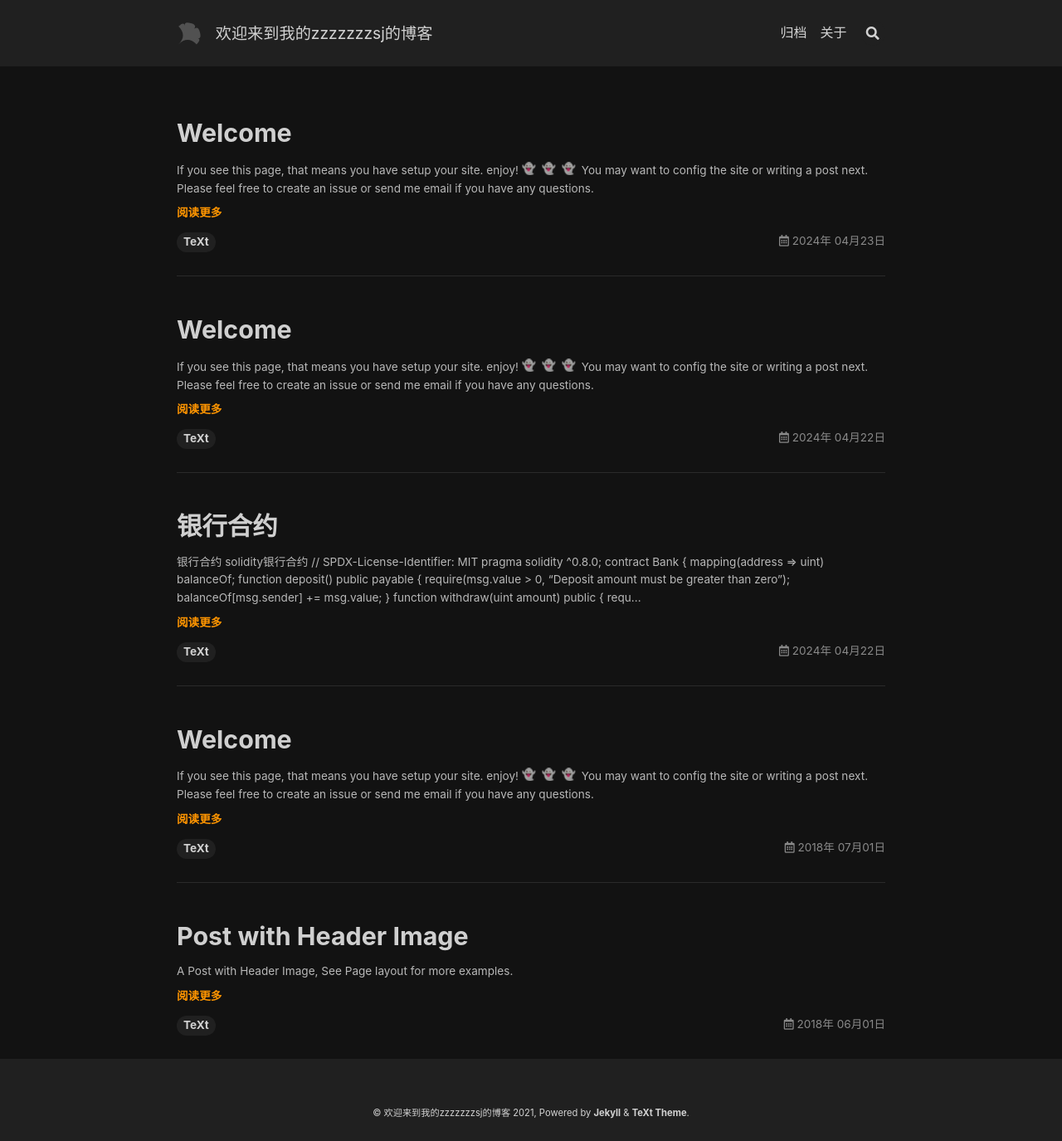
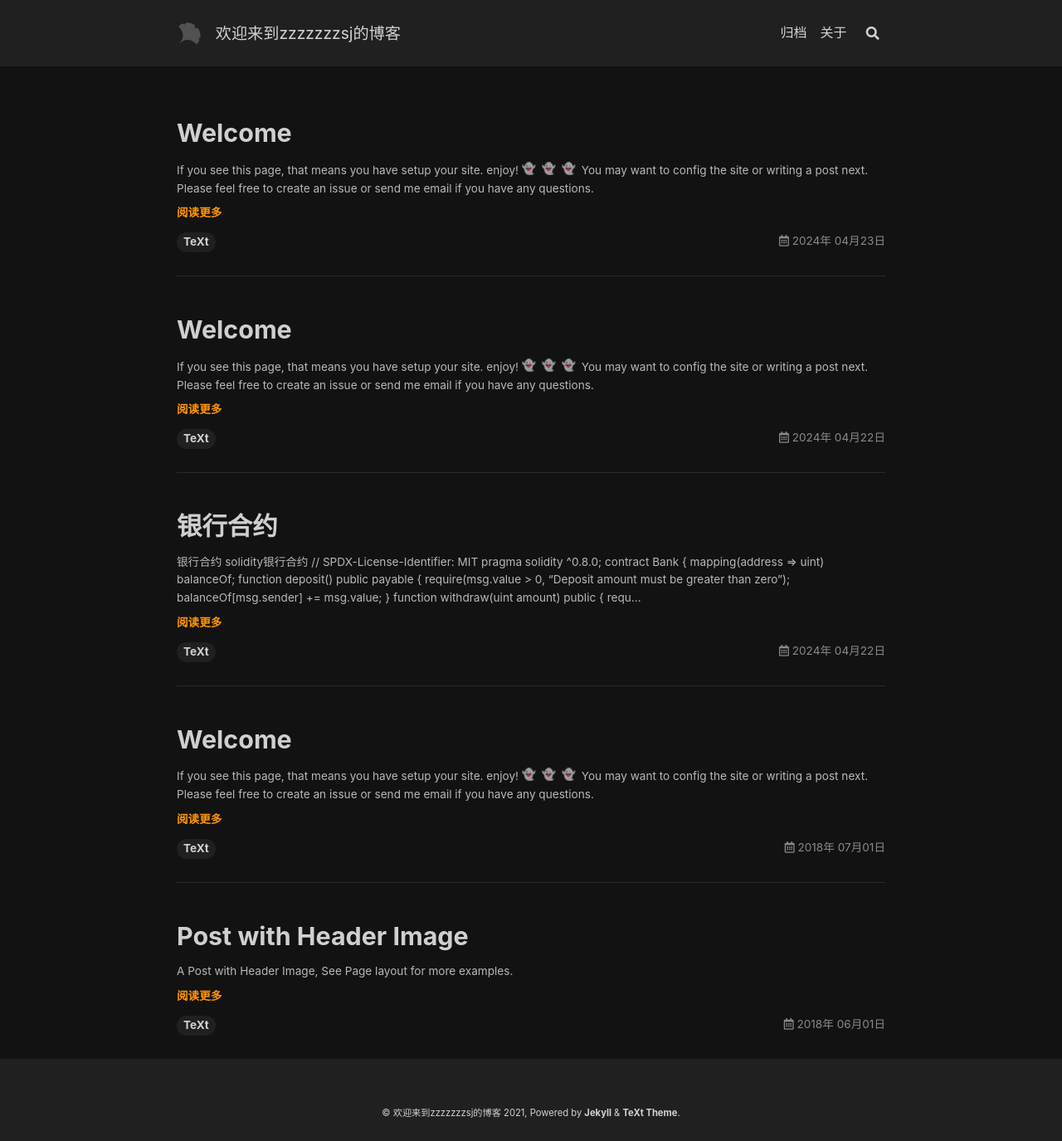
Before and after one commit to zzz100868/zzz100868.github.io, a Jekyll site: the page built from index.html, in a window 1280 px wide. Shown: the whole page at 83% size. Built offline with Jekyll 4.4.1, drawn with Linux system fonts in a browser that asks for light colours; nearby versions of some CDN libraries; emoji names are drawn with the system emoji font; the list of posts is cut into pages by our own code.

Commit message:
修改了我的名字和高亮主题

```diff
--- a/_config.yml
+++ b/_config.yml
@@ -17,10 +17,10 @@
 ## => Site Settings
 ##############################
 text_skin: dark # "default" (default), "dark", "forest", "ocean", "chocolate", "orange"
-highlight_theme: default # "default" (default), "tomorrow", "tomorrow-night", "tomorrow-night-eighties", "tomorrow-night-blue", "tomorrow-night-bright"
+highlight_theme: tomorrow # "default" (default), "tomorrow", "tomorrow-night", "tomorrow-night-eighties", "tomorrow-night-blue", "tomorrow-night-bright"
 url     : # the base hostname & protocol for your site e.g. https://www.someone.com
 baseurl : # does not include hostname
-title   : 欢迎来到我的zzzzzzzsj的博客
+title   : 欢迎来到zzzzzzzsj的博客
 description: > # this means to ignore newlines until "Language & timezone"
   Your Site Description
 
@@ -35,7 +35,7 @@ timezone: # see https://en.wikipedia.org/wiki/List_of_tz_database_time_zones for
 ##############################
 author:
   type      : # "person" (default), "organization"
-  name      : Your Name
+  name      : zzzzzzzsj
   url       :
   avatar    : # path or url of avatar image (square)
   bio       : I am an amazing person.
```
